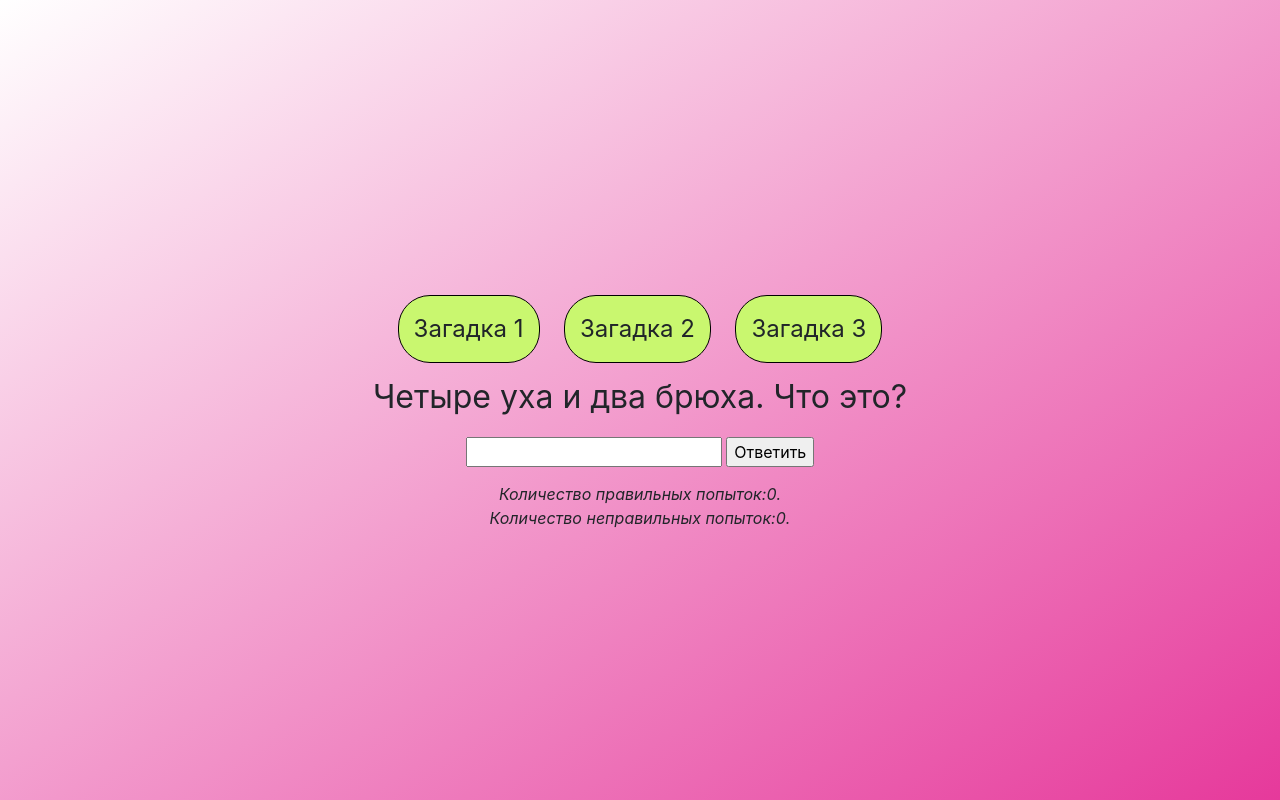
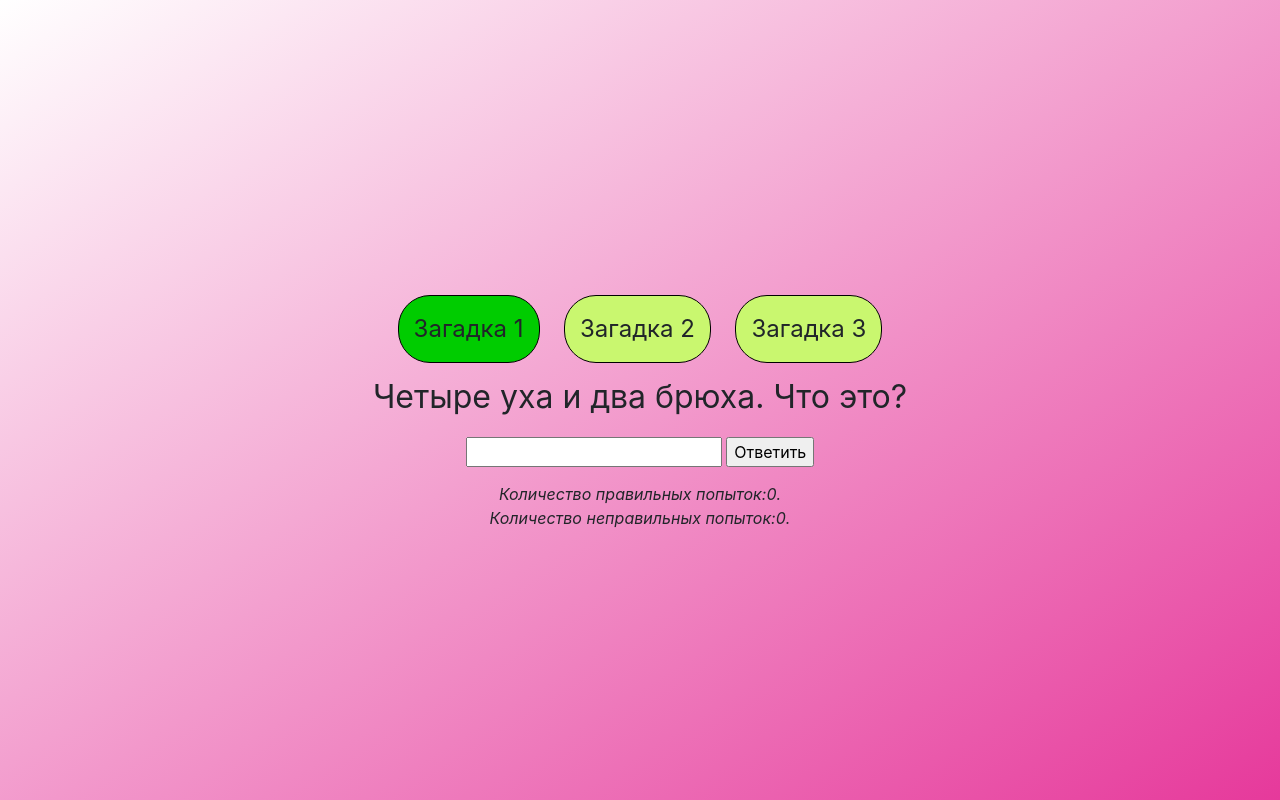
Before and after one commit to archebald241/puzzles, a plain HTML site: page index.html in a window 1280 px wide. In both pictures the pointer is over the label "Загадка 1". Drawn offline with nearby package versions, Linux system fonts and the light colour scheme.

Commit message:
add back

```diff
--- a/style.css
+++ b/style.css
@@ -32,6 +32,9 @@ label{
   background: #C9F76F;
   font-size: 1.5rem;
 }
+label:hover{
+  background: #00CC00;
+}
 .input-radio{
   display: none;
 }
```
